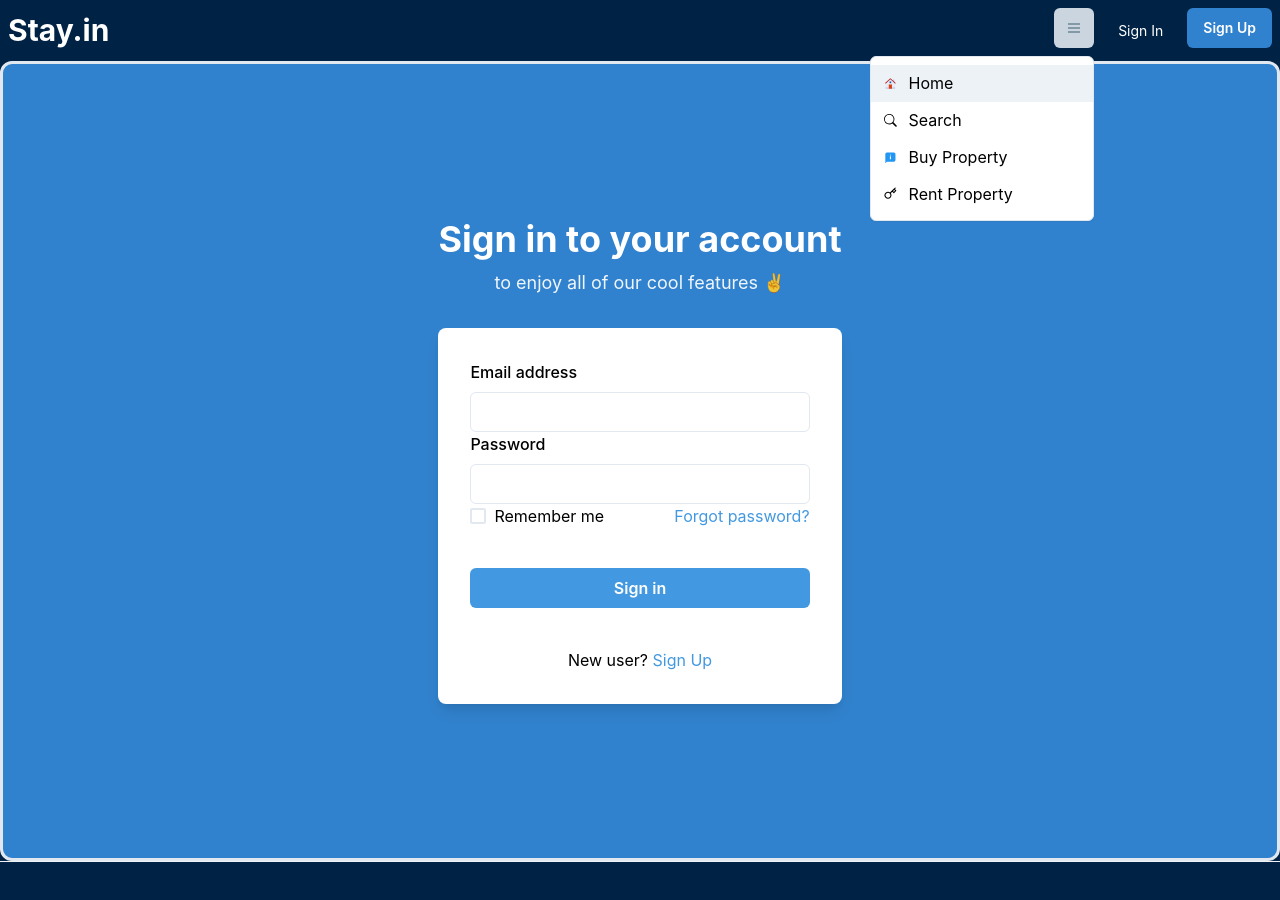
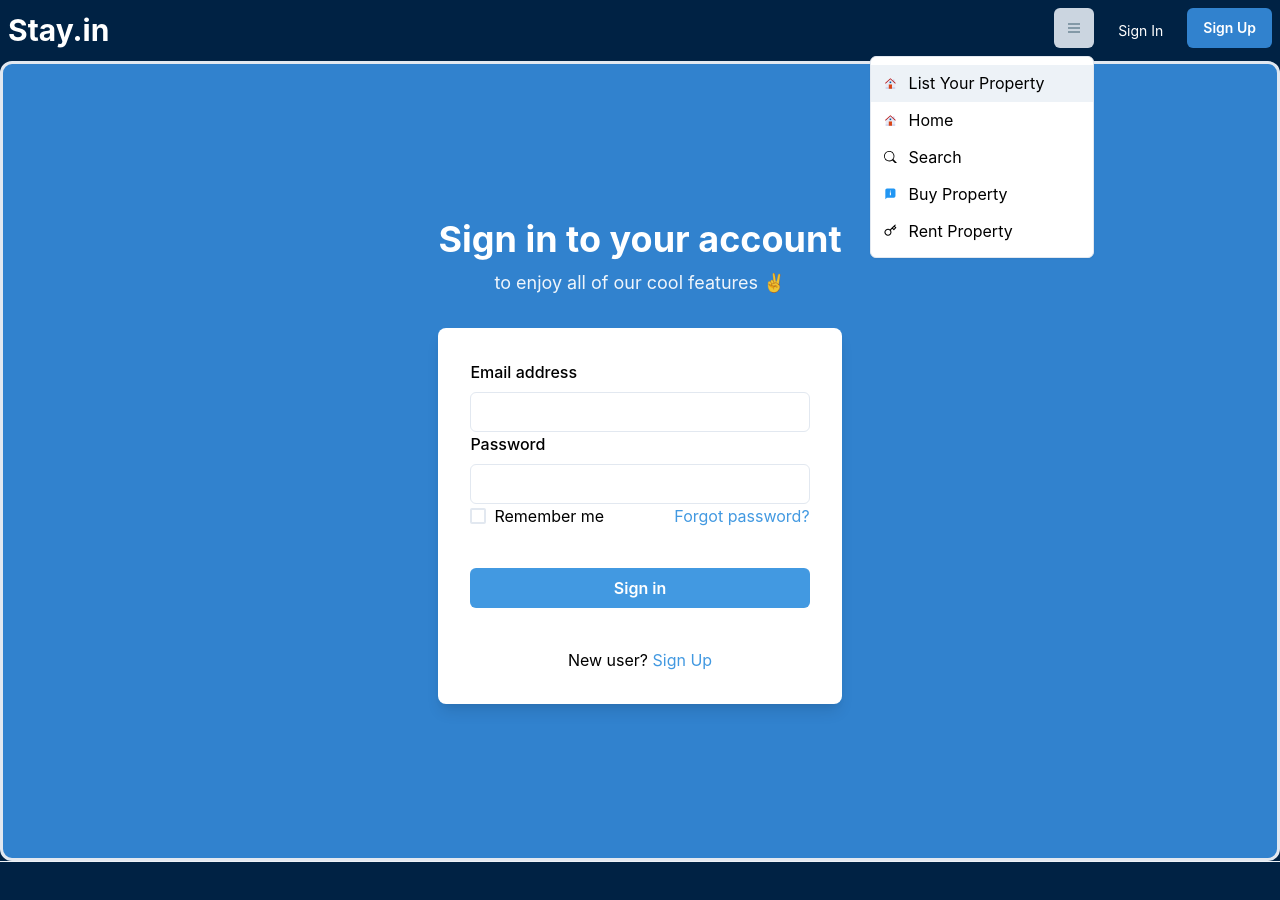
Before and after one commit to RajdevKapoor/Stay.in, a Next.js app in the folder stay-in/: page /signin in a window 1280 px wide. Both pictures are taken after a click on the button 1074 px from the left and 28 px from the top of the page. Built offline with nearby package versions, Linux system fonts and the light colour scheme; a small style sheet from the web is missing.

Commit message:
Linked admin panel to main home

```diff
--- a/stay-in/components/Navbar.jsx
+++ b/stay-in/components/Navbar.jsx
@@ -19,6 +19,9 @@ const Navbar = () => (
       <Menu>
         <MenuButton as={IconButton} icon={<FcMenu />} bgColor='#023' color='red.400' />
         <MenuList color={'black'} >
+        <Link href='Stay.in\stay-in\pages\propertUpload.html' passHref>
+            <MenuItem icon={<FcHome />}>List Your Property</MenuItem>
+          </Link>
           <Link href='/' passHref>
             <MenuItem icon={<FcHome />}>Home</MenuItem>
           </Link>
```
